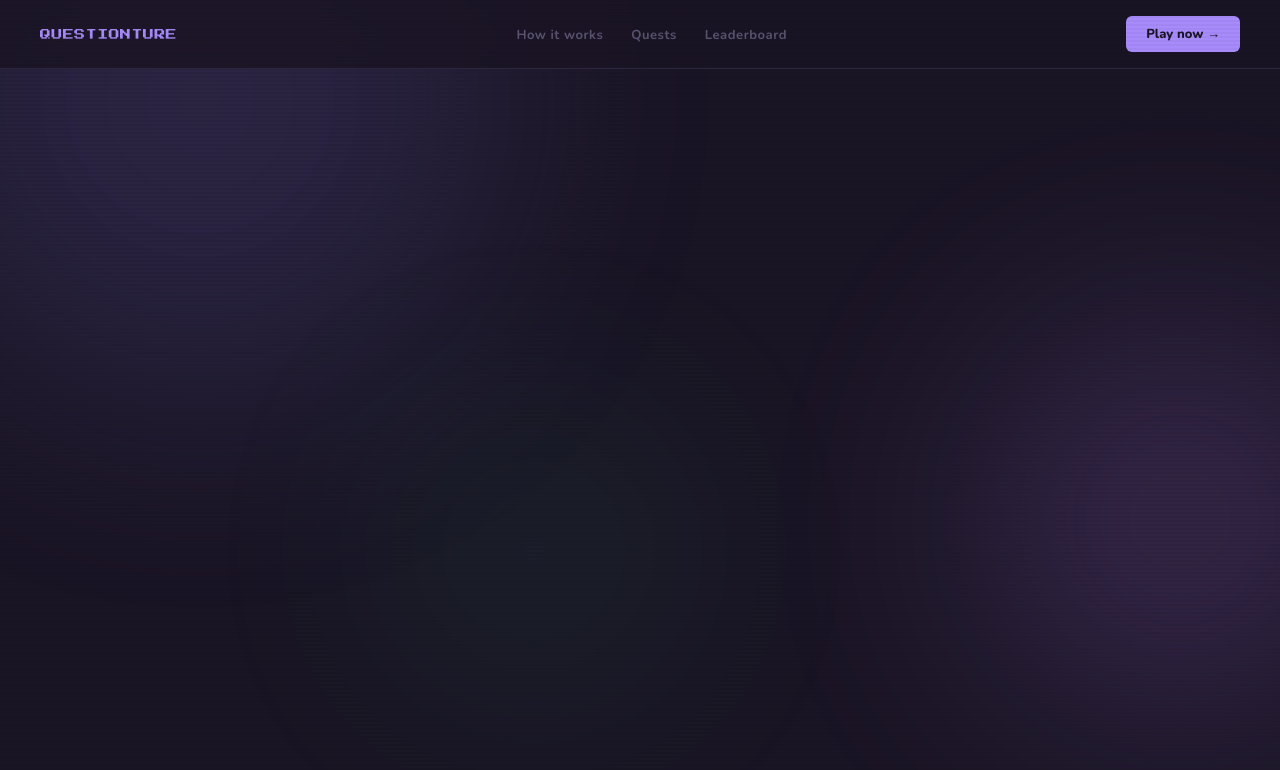
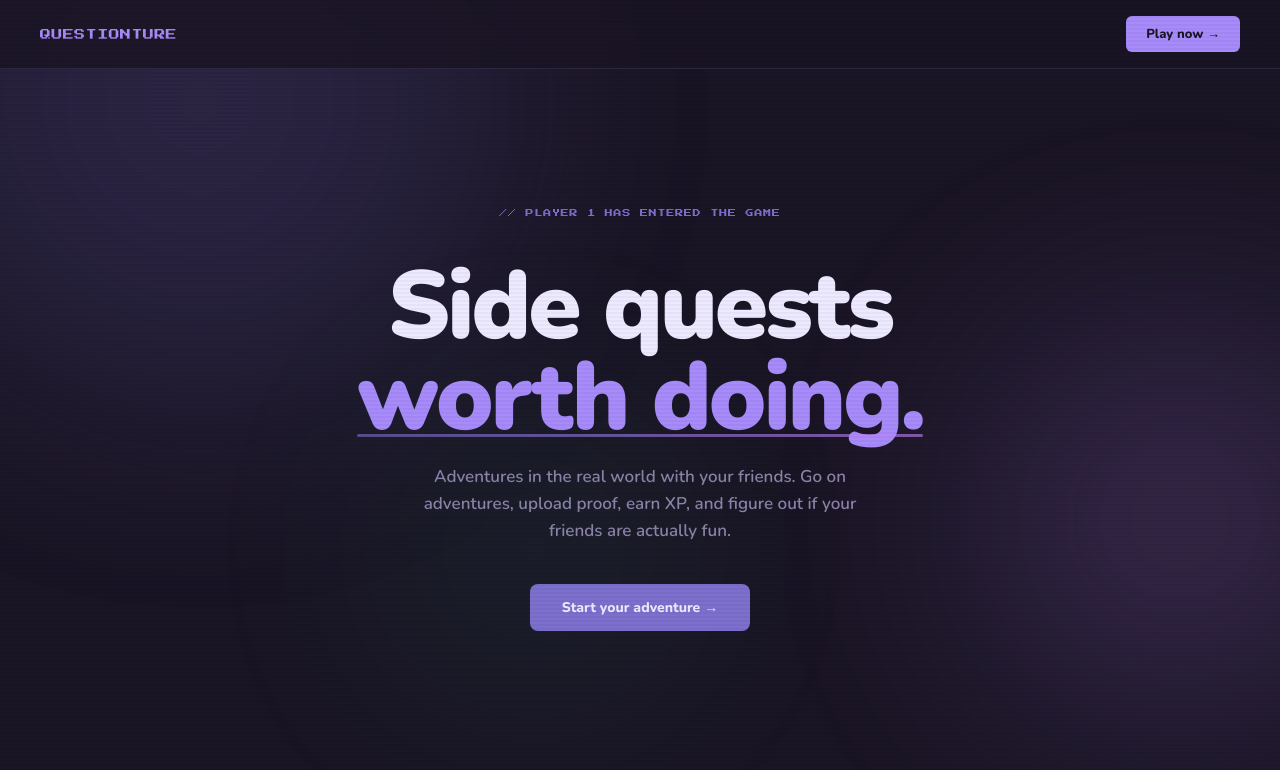
Before and after one commit to Supermyskin/Questure, a plain HTML site: page frontend/index.html in a window 1280 px wide. Drawn offline with nearby package versions, Linux system fonts and the light colour scheme.

Commit message:
added hero section

```diff
--- a/frontend/css/landing.css
+++ b/frontend/css/landing.css
@@ -1,3 +1,15 @@
+@keyframes fadeUp {
+    from {
+        opacity: 0;
+        transform: translateY(20px);
+    }
+
+    to {
+        opacity: 1;
+        transform: translateY(0);
+    }
+}
+
 :root {
     --bg: #1a1525;
     --surface: #201c2e;
@@ -73,26 +85,6 @@ header {
     text-decoration: none;
 }
 
-.header-links {
-    display: flex;
-    gap: 28px;
-    list-style: none;
-}
-
-.header-links a {
-    font-family: var(--body);
-    font-size: 13px;
-    font-weight: 700;
-    color: var(--dim);
-    text-decoration: none;
-    letter-spacing: 0.04em;
-    transition: color 0.2s;
-}
-
-.header-links a:hover {
-    color: var(--text);
-}
-
 .header-play {
     font-family: var(--body);
     font-size: 13px;
@@ -115,3 +107,125 @@ header {
 .header-play:active {
     transform: translateY(1px);
 }
+
+.hero {
+    position: relative;
+    z-index: 1;
+    min-height: 100vh;
+    display: flex;
+    flex-direction: column;
+    align-items: center;
+    justify-content: center;
+    text-align: center;
+    padding: 120px 24px 80px;
+}
+
+.hero-eyebrow {
+    font-family: var(--pixel);
+    font-size: 8px;
+    color: var(--purple);
+    letter-spacing: 0.1em;
+    margin-bottom: 44px;
+    opacity: 0;
+    animation: fadeUp 0.6s ease forwards 0.2s;
+}
+
+.hero-title {
+    font-family: var(--body);
+    font-size: clamp(52px, 9vw, 96px);
+    font-weight: 900;
+    line-height: 0.95;
+    letter-spacing: -0.03em;
+    color: var(--text);
+    margin-bottom: 12px;
+    opacity: 0;
+    animation: fadeUp 0.7s ease forwards 0.35s;
+}
+
+.hero-title .accent {
+    color: var(--glow);
+    display: inline-block;
+    position: relative;
+}
+
+.hero-title .accent::after {
+    content: '';
+    position: absolute;
+    bottom: 6px;
+    left: 0;
+    right: 0;
+    height: 3px;
+    background: linear-gradient(90deg, var(--purple), var(--spark));
+    border-radius: 2px;
+    opacity: 0.6;
+}
+
+.hero-sub {
+    font-size: 17px;
+    font-weight: 600;
+    color: var(--muted);
+    max-width: 480px;
+    line-height: 1.6;
+    margin: 20px auto 40px;
+    opacity: 0;
+    animation: fadeUp 0.7s ease forwards 0.5s;
+}
+
+.hero-btns {
+    display: flex;
+    gap: 12px;
+    /* za posle da se znae*/
+    justify-content: center;
+    flex-wrap: wrap;
+    opacity: 0;
+    animation: fadeUp 0.7s ease forwards 0.65s;
+}
+
+.btn-primary {
+    background: var(--purple);
+    color: var(--text);
+    font-family: var(--body);
+    font-size: 14px;
+    font-weight: 800;
+    padding: 14px 32px;
+    border: none;
+    border-radius: 8px;
+    cursor: pointer;
+    text-decoration: none;
+    transition: background 0.2s, transform 0.15s, box-shadow 0.2s;
+    box-shadow: 0 0 0 0 rgba(167, 139, 250, 0);
+}
+
+.btn-primary:hover {
+    background: var(--glow);
+    transform: translateY(-2px);
+    box-shadow: 0 8px 32px rgba(124, 111, 205, 0.4);
+}
+
+.btn-primary:active {
+    transform: translateY(1px);
+}
+
+.btn-ghost {
+    background: transparent;
+    color: var(--muted);
+    font-family: var(--body);
+    font-size: 14px;
+    font-weight: 700;
+    padding: 14px 32px;
+    border: 1px solid var(--border2);
+    border-radius: 8px;
+    cursor: pointer;
+    text-decoration: none;
+    transition: border-color 0.2s, color 0.2s, transform 0.15s;
+}
+
+.btn-ghost:hover {
+    border-color: var(--glow);
+    color: var(--text);
+    transform: translateY(-2px);
+}
+
+.btn-ghost:active {
+    transform: translateY(1px);
+}
--- a/frontend/index.html
+++ b/frontend/index.html
@@ -20,11 +20,27 @@
 
     <header>
         <a href="#" class="header-logo">QUESTIONTURE</a>
-        <ul class="header-links">
-            <li><a href="">How it works</a></li>
-            <li><a href="">Quests</a></li>
-            <li><a href="">Leaderboard</a></li>
-        </ul>
         <a href="#" class="header-play">Play now →</a>
     </header>
+    <section class="hero">
+        <div>
+            <div class="hero-eyebrow">// PLAYER 1 HAS ENTERED THE GAME</div>
+            <h1 class="hero-title">
+                Side quests<br>
+                <span class="accent">worth doing.</span>
+            </h1>
+            <p class="hero-sub">
+                Adventures in the real world with your friends. Go on adventures, upload proof, earn XP, and figure
+                out if your friends are actually fun.
+            </p>
+            <div class="hero-btns">
+                <a href="#" class="btn-primary">Start your adventure →</a>
+            </div>
+        </div>
+        </div>
+        </div>
+    </section>
+
 </body>
+
+<!-- TODO: DOBAVI DRUGITE SECTIONS OT PURVIQ COMMIT DETO BQHA MAHNATI (uspeh :D)-->
```
